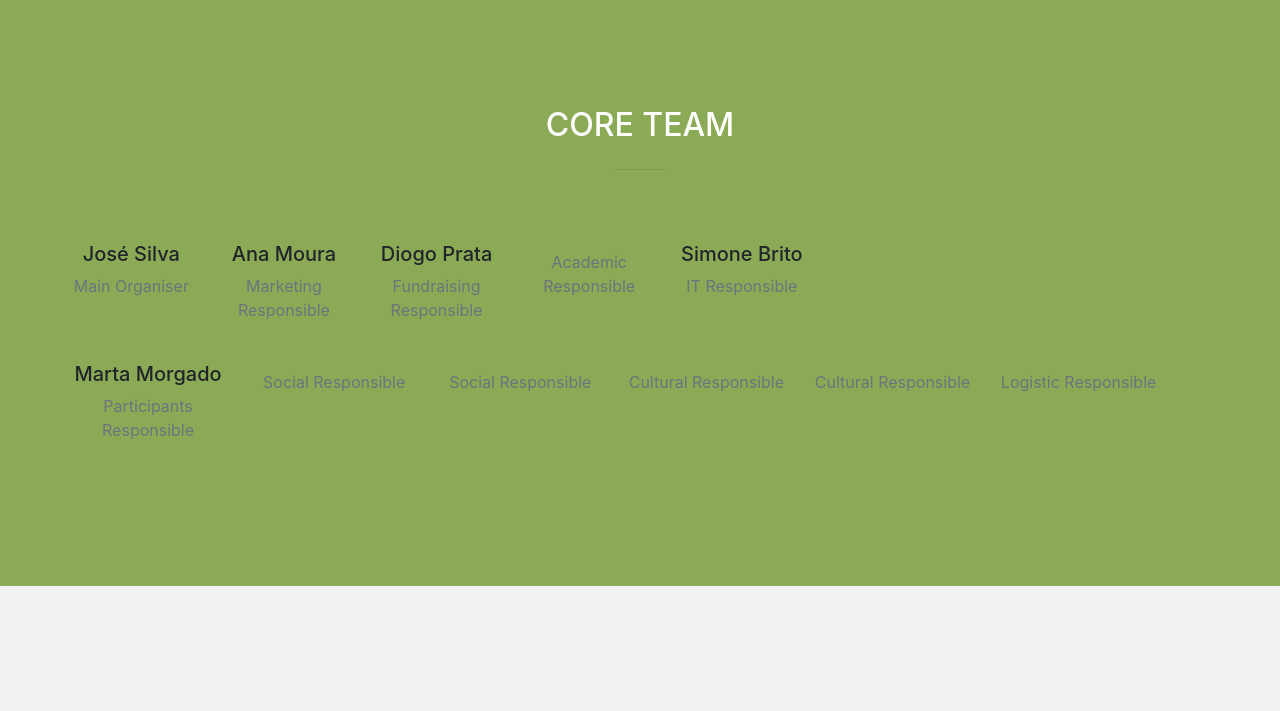
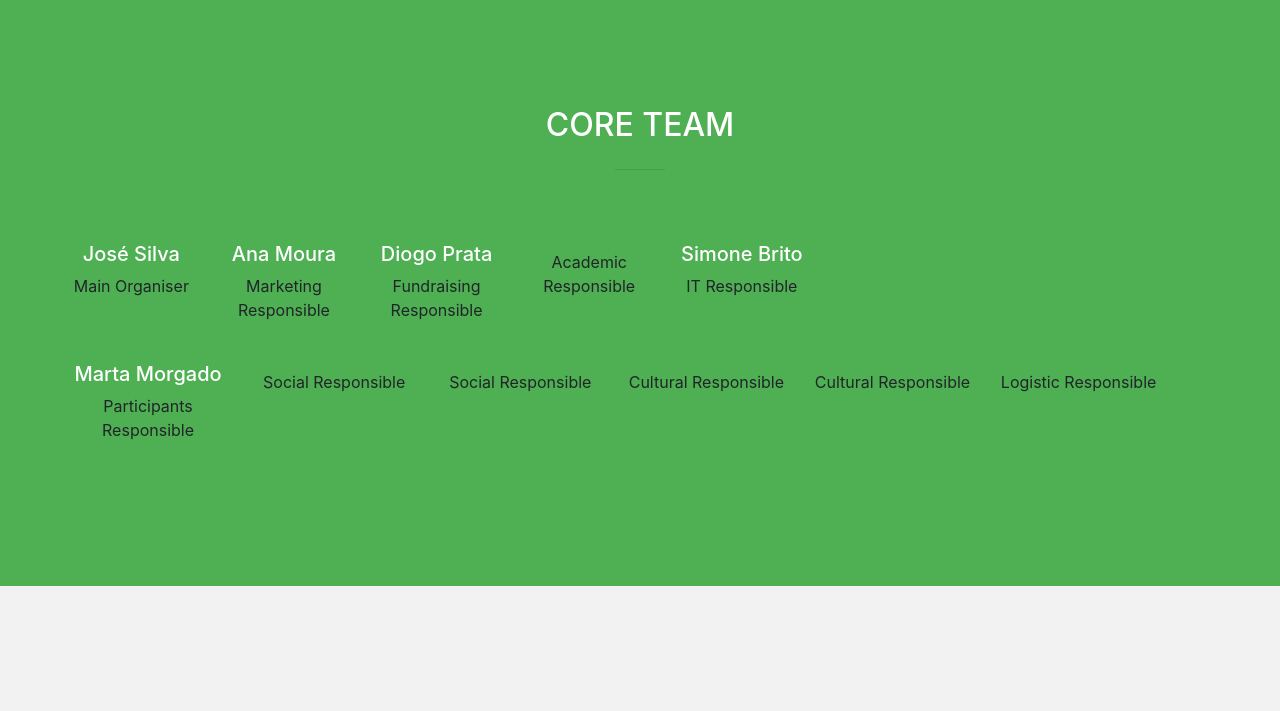
Before and after one commit to BESTAveiro/website-BSE-2019, a website with bundled scripts: page index.html in a window 1280 px wide. Shown: the part 1166-1877 px from the top of the page. Built offline with nearby package versions, Linux system fonts and the light colour scheme; files whose address does not match are found by name.

Commit message:
update cores

```diff
--- a/index.html
+++ b/index.html
@@ -499,7 +499,7 @@
 
 <!-- Core team-->
 
-<section id="team" class="" style=" background-color: #8AAA56">
+<section id="team" class="" style=" background-color: #4EB053">
   <div class="container">
     <div class="row"  >
       <div class="col-lg-8 mx-auto text-center">
@@ -528,8 +528,8 @@
         <div class="col-md-2  ">
           <div class="team-member">
             <img class="mx-auto rounded-circle" src="img/team/jorge_silva.jpg" alt="">
-            <h5>José Silva</h5>
-            <p class="text-muted">Main Organiser</p>
+            <h5 style="color: white">José Silva</h5>
+            <p  style="color: #212529">Main Organiser</p>
           </div>
         </div>
 
@@ -538,8 +538,8 @@
         <div class="col-md-2">
           <div class="team-member">
             <img class="mx-auto rounded-circle" src="img/team/maria_ines_david.png" alt="">
-            <h5>Ana Moura</h5>
-            <p class="text-muted">Marketing Responsible</p>
+            <h5 style="color: white">Ana Moura</h5>
+            <p  style="color: #212529" >Marketing Responsible</p>
           </div>
         </div>
 
@@ -549,8 +549,8 @@
         <div class="col-md-2">
           <div class="team-member">
             <img class="mx-auto rounded-circle" src="img/team/ana_raquel.jpg" alt="">
-            <h5>Diogo Prata</h5>
-            <p class="text-muted">Fundraising Responsible</p>
+            <h5 style="color: white">Diogo Prata</h5>
+            <p style="color: #212529" >Fundraising Responsible</p>
           </div>
         </div>
 
@@ -559,8 +559,8 @@
         <div class="col-md-2">
           <div class="team-member">
             <img class="mx-auto rounded-circle" src="img/team/daniela_batista.jpg" alt="">
-            <h5></h5>
-            <p class="text-muted">Academic Responsible</p>
+            <h5 style="color: white"></h5>
+            <p style="color: #212529" >Academic Responsible</p>
           </div>
         </div>
 
@@ -570,8 +570,8 @@
         <div class="col-md-2">
           <div class="team-member">
             <img class="mx-auto rounded-circle" src="img/team/mateus_lima.png" alt="">
-            <h5>Simone Brito</h5>
-            <p class="text-muted">IT Responsible</p>
+            <h5 style="color: white">Simone Brito</h5>
+            <p style="color: #212529">IT Responsible</p>
           </div>
         </div>
 
@@ -585,8 +585,8 @@
         <div class="col-md-2">
           <div class="team-member">
             <img class="mx-auto rounded-circle" src="img/team/maria_brandao.jpg" alt="">
-            <h5>Marta Morgado</h5>
-            <p class="text-muted">Participants Responsible</p>
+            <h5 style="color: white">Marta Morgado</h5>
+            <p style="color: #212529">Participants Responsible</p>
           </div>
         </div>
 
@@ -596,8 +596,8 @@
         <div class="col-md-2">
           <div class="team-member">
             <img class="rounded-circle" src="img/team/david_gomes.jpg" alt="">
-            <h5></h5>
-            <p class="text-muted">Social Responsible</p>
+            <h5 style="color: white"></h5>
+            <p style="color: #212529">Social Responsible</p>
           </div>
         </div>
 
@@ -606,8 +606,8 @@
         <div class="col-md-2">
           <div class="team-member">
             <img class="rounded-circle" src="img/team/jose_silva.jpg" alt="">
-            <h5></h5>
-            <p class="text-muted">Social Responsible</p>
+            <h5 style="color: white"></h5>
+            <p style="color: #212529">Social Responsible</p>
           </div>
         </div>
 
@@ -617,7 +617,7 @@
           <div class="team-member">
             <img class="rounded-circle" src="img/team/catarina_lopes.jpg" alt="">
             <h5></h5>
-            <p class="text-muted">Cultural Responsible</p>
+            <p style="color: #212529">Cultural Responsible</p>
           </div>
         </div>
 
@@ -627,7 +627,7 @@
           <div class="team-member">
             <img class="rounded-circle" src="img/team/vladimir_ghilas.jpg" alt="">
             <h5></h5>
-            <p class="text-muted">Cultural Responsible</p>
+            <p style="color: #212529">Cultural Responsible</p>
           </div>
         </div>
 
@@ -637,7 +637,7 @@
           <div class="team-member">
             <img class="rounded-circle" src="img/team/pedromartins.jpg" alt="">
             <h5></h5>
-            <p class="text-muted">Logistic Responsible</p>
+            <p style="color: #212529">Logistic Responsible</p>
           </div>
         </div>
 
```
